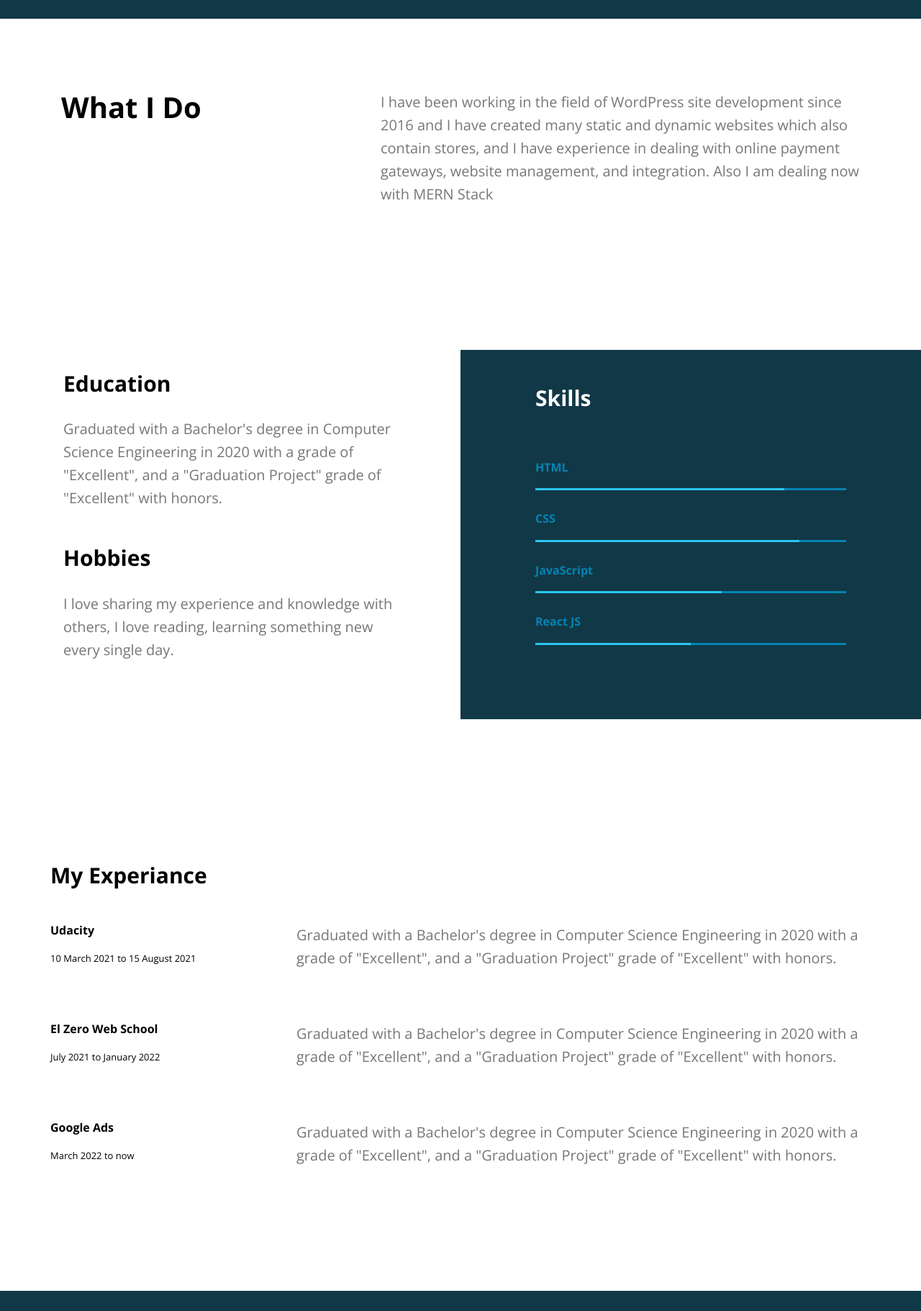
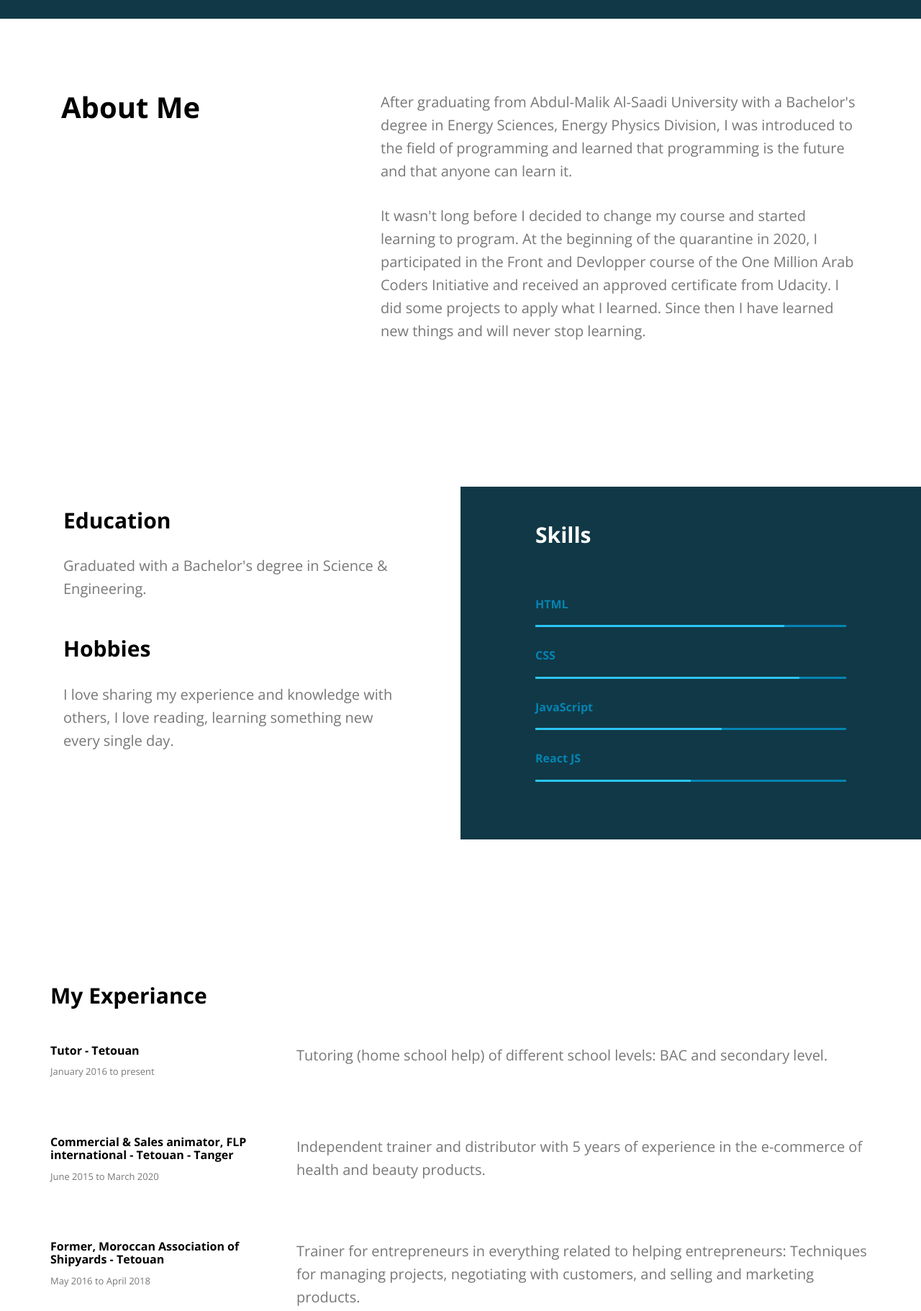
Before and after one commit to haitam-skhairi/haitam-skhairi, a plain HTML site: page about.html in a window 1280 px wide. Shown: the part 980-2801 px from the top of the page at 72% size. Drawn offline with nearby package versions, Linux system fonts and the light colour scheme.

Commit message:
Refreshing the information in About page

```diff
--- a/about.html
+++ b/about.html
@@ -66,23 +66,29 @@
     </div>
     <!-- End Landing About Page -->
 
-    <!-- Start What I Do -->
-    <div class="what-i-do">
+    <!-- Start About -->
+    <div class="about">
 
         <div class="container">
-            <h2>What I Do</h2>
+            <h2>About Me</h2>
             <div class="content">
                 <p>
-                    I have been working in the field of WordPress site development since 2016 and I have created many
-                    static
-                    and dynamic websites which also contain stores, and I have experience in dealing with online payment
-                    gateways, website management, and integration. Also I am dealing now with MERN Stack
+                    After graduating from Abdul-Malik Al-Saadi University with a Bachelor's degree in Energy Sciences,
+                    Energy Physics Division, I was introduced to the field of programming and learned that programming
+                    is the future and that anyone can learn it.
+                </p>
+                <p>
+                    It wasn't long before I decided to change my course and started learning to program.
+                    At the beginning of the quarantine in 2020, I participated in the Front and Devlopper course of the
+                    One Million Arab Coders Initiative and received an approved certificate from Udacity.
+                    I did some projects to apply what I learned.
+                    Since then I have learned new things and will never stop learning.
                 </p>
             </div>
         </div>
 
     </div>
-    <!-- End What I Do -->
+    <!-- End About -->
 
     <!-- Start About Me  -->
 
@@ -99,10 +105,7 @@
                     <h2>Education</h2>
                     <div class="content">
                         <p>
-                            Graduated with a Bachelor's degree in Computer Science
-                            Engineering in 2020 with a grade of
-                            "Excellent", and a "Graduation Project" grade of
-                            "Excellent" with honors.
+                            Graduated with a Bachelor's degree in Science & Engineering.
                         </p>
                     </div>
 
@@ -181,15 +184,13 @@
             <div class="box">
 
                 <div class="title">
-                    <h4>Udacity</h4>
-                    <span>10 March 2021 to 15 August 2021</span>
+                    <h4>Tutor - Tetouan</h4>
+                    <span>January 2016 to present</span>
                 </div>
                 <div class="content">
                     <p>
-                        Graduated with a Bachelor's degree in Computer Science
-                        Engineering in 2020 with a grade of
-                        "Excellent", and a "Graduation Project" grade of
-                        "Excellent" with honors.
+                        Tutoring (home school help) of different school levels:
+                        BAC and secondary level.
                     </p>
                 </div>
 
@@ -198,16 +199,14 @@
             <div class="box">
 
                 <div class="title">
-                    <h4>El Zero Web School</h4>
-                    <span>July 2021 to January 2022</span>
+                    <h4>Commercial & Sales animator, FLP international - Tetouan - Tanger</h4>
+                    <span>June 2015 to March 2020</span>
                 </div>
 
                 <div class="content">
                     <p>
-                        Graduated with a Bachelor's degree in Computer Science
-                        Engineering in 2020 with a grade of
-                        "Excellent", and a "Graduation Project" grade of
-                        "Excellent" with honors.
+                        Independent trainer and distributor with 5 years of
+                        experience in the e-commerce of health and beauty products.
                     </p>
                 </div>
 
@@ -217,16 +216,14 @@
 
 
                 <div class="title">
-                    <h4>Google Ads</h4>
-                    <span>March 2022 to now</span>
+                    <h4>Former, Moroccan Association of Shipyards - Tetouan</h4>
+                    <span>May 2016 to April 2018</span>
                 </div>
 
                 <div class="content">
                     <p>
-                        Graduated with a Bachelor's degree in Computer Science
-                        Engineering in 2020 with a grade of
-                        "Excellent", and a "Graduation Project" grade of
-                        "Excellent" with honors.
+                        Trainer for entrepreneurs in everything related to helping entrepreneurs: Techniques for
+                        managing projects, negotiating with customers, and selling and marketing products.
                     </p>
                 </div>
 
@@ -243,20 +240,28 @@
         <div class="container">
             <div class="logo"><a class="logo" href="./index.html">Hai<span>tam</span></a></div>
             <p>we are social</p>
-            <div class="icons">
+            <ul class="icons">
+                <li>
                     <a href="https://www.facebook.com/haitam.skhairi" target="_blank">
                         <i class="fab fa-facebook-f"></i>
                     </a>
+                </li>
+                <li>
                     <a href="https://twitter.com/skhairi_haitam" target="_blank">
                         <i class="fab fa-twitter"></i>
                     </a>
+                </li>
+                <li>
                     <a href="https://www.linkedin.com/in/haitam-skhairi/" target="_blank">
                         <i class="fa-brands fa-linkedin-in"></i>
                     </a>
+                </li>
+                <li>
                     <a href="https://github.com/haitam-skhairi" target="_blank">
                         <i class="fa-brands fa-github"></i>
                     </a>
-            </div>
+                </li>
+            </ul>
             <p>
                 &copy; 2022 <a href="./index.html" target="">Haitam</a>
                 All Right
--- a/css/about.css
+++ b/css/about.css
@@ -27,43 +27,47 @@
 }
 /* End Landing About Page */
 
-/* Start What I Do */
+/* Start About */
 
-.what-i-do {
+.about {
     position: relative;
     padding: var(--padding-section) 0px;
 }
 
-.what-i-do .container {
+.about .container {
     padding: 0 30px;
     display: flex;
 }
 
-.what-i-do h2 {
+.about h2 {
     width: 40%;
     font-size: 40px;
     margin-bottom: 30px;
 }
-.what-i-do .content {
+.about .content {
     width: 60%;
 }
-.what-i-do .content p {
+.about .content p {
     font-size: 20px;
     line-height: 1.6;
     color: #777;
 }
 
+.about .content p:first-child {
+    margin-bottom: 30px;
+}
+
 @media (max-width: 768px) {
-    .what-i-do .container {
+    .about .container {
         flex-direction: column;
     }
-    .what-i-do h2,
-    .what-i-do .content {
+    .about h2,
+    .about .content {
         width: 100%;
     }
 }
 
-/* End What I Do */
+/* End About */
 
 /*  Start About Me */
 
@@ -218,14 +222,16 @@
 .experiance .box .title {
     width: 30%;
     margin-bottom: 30px;
+    padding-right: 40px;
 }
 
 .experiance .box .title h4 {
-    margin-bottom: 20px;
+    margin-bottom: 10px;
 }
 
 .experiance .box .title span {
     font-size: 13px;
+    color: #777;
 }
 
 .experiance .box .content {
```
Also changed, not shown: index.html (+10 -2 lines). Lines whose indentation alone changed are shown as unchanged.
